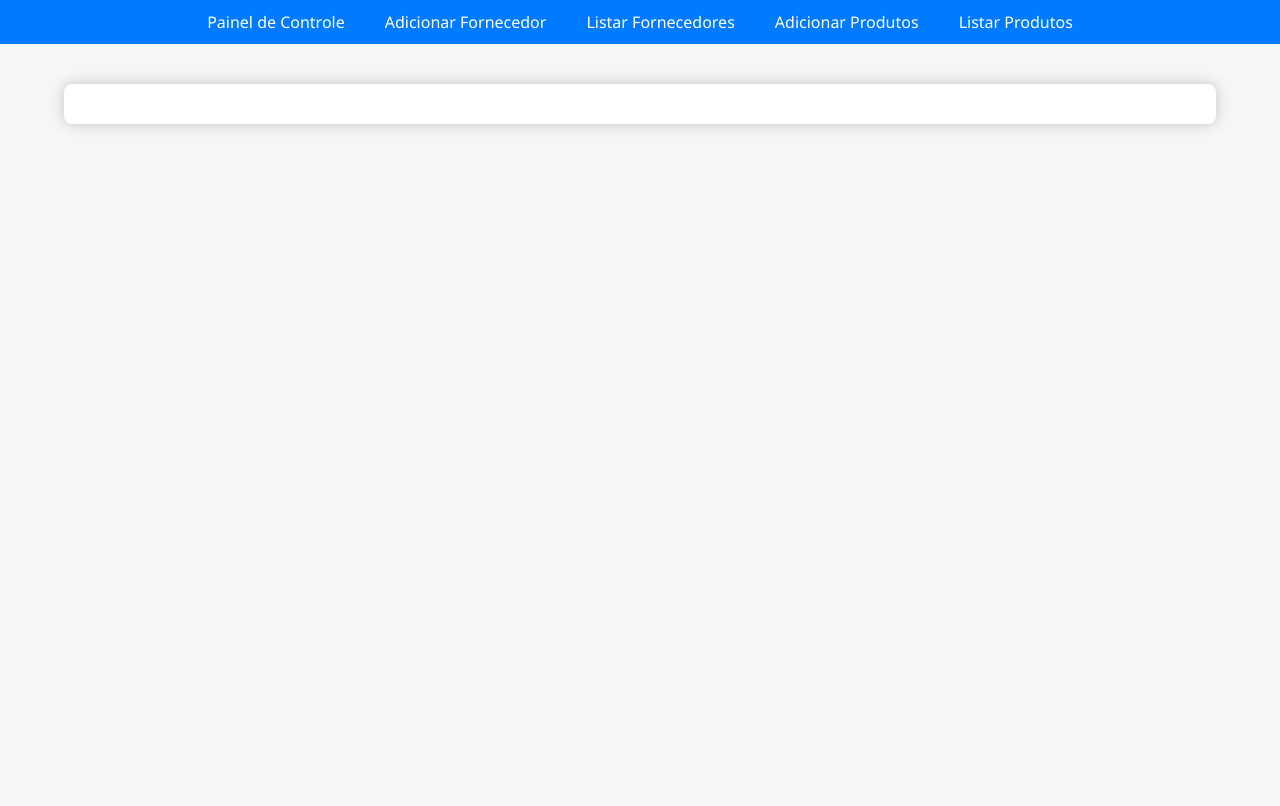
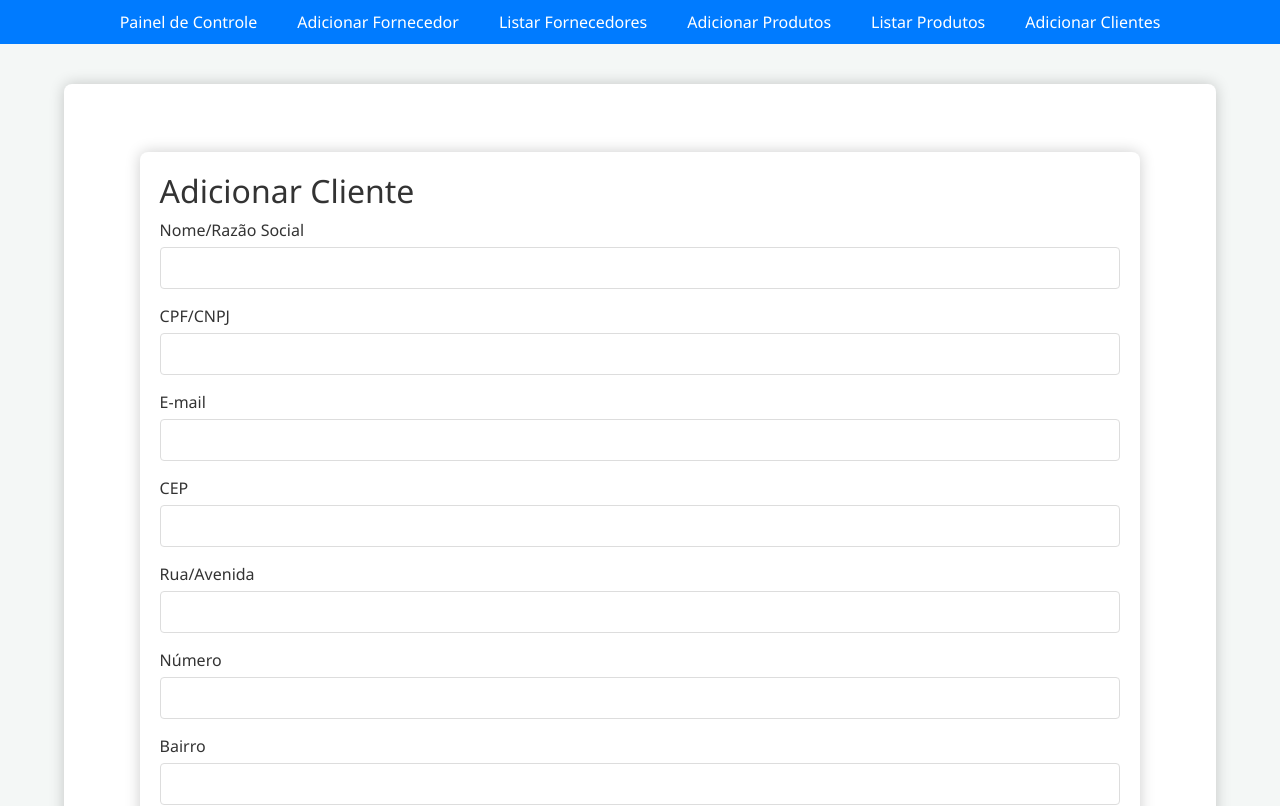
Before and after one commit to SymoneBCavalcantiC/Curso_Presencial_Programacao_Fullstack, a React (Vite) app in the folder gerenciador_de_produtos_frontend/: page /add-cliente in a window 1280 px wide. Shown: the top 806 px of the page. Built offline with nearby package versions, Linux system fonts and the light colour scheme.

Commit message:
Atualização Aula 7

```diff
--- a/gerenciador_de_produtos_frontend/data/db.json
+++ b/gerenciador_de_produtos_frontend/data/db.json
@@ -25,7 +25,6 @@
       "id": "S4unc4L"
     }
   ],
-
   "products": [
     {
       "id": 100,
@@ -64,7 +63,6 @@
       "id": 105
     }
   ],
-
   "costumers": [
     {
       "id": 1,
@@ -130,6 +128,19 @@
       "city": "Brasília",
       "state": "Distrito Federal",
       "country": "Brasil"
+    },
+    {
+      "name": "Symone Batista Cavalcanti Costa",
+      "cpf": "009.593.714-51",
+      "email": "sbcavalcantic@gmail.com",
+      "zipcode": "58038182",
+      "street": "Avenida Umbuzeiro",
+      "number": "850",
+      "neighborhood": "Manaíra",
+      "city": "João Pessoa",
+      "state": "PB",
+      "country": "Brasil",
+      "id": 6
     }
   ]
 }
--- a/gerenciador_de_produtos_frontend/src/App.jsx
+++ b/gerenciador_de_produtos_frontend/src/App.jsx
@@ -7,6 +7,7 @@ import SupplierForm from './pages/Supplier/SupplierForm';
 import './App.css'
 import ProductList from './pages/Product/ProductList';
 import ProductForm from './pages/Product/ProductForm';
+import CostumerForm from './pages/Costumer/CostumerForm';
 
 
 const App = () => {
@@ -22,6 +23,7 @@ const App = () => {
         <Route path="/add-produto" element={<ProductForm />} />
         <Route path="/listar-produtos" element={<ProductList />} />
         <Route path="/editar-produto/:id" element={<ProductForm />} />
+        <Route path="/add-cliente" element={<CostumerForm />} />
       </Routes>
       </div>
     </BrowserRouter>
--- a/gerenciador_de_produtos_frontend/src/components/Navbar.jsx
+++ b/gerenciador_de_produtos_frontend/src/components/Navbar.jsx
@@ -10,6 +10,7 @@ const Navbar = () => {
             <Link to="/listar-fornecedores">Listar Fornecedores</Link>
             <Link to="/add-produto">Adicionar Produtos</Link>
             <Link to="/listar-produtos">Listar Produtos</Link>
+            <Link to="/add-cliente">Adicionar Clientes</Link>
 
         </div>
     </nav>
--- a/gerenciador_de_produtos_frontend/src/pages/Costumer/CostumerForm.jsx
+++ b/gerenciador_de_produtos_frontend/src/pages/Costumer/CostumerForm.jsx
@@ -7,7 +7,7 @@ const CostumerForm = () => {
     const [costumer, setCostumer] = useState({name: '', cpf: '', email: '', zipcode: '', street: '', number: '', neighborhood: '', city: '', state: '', country: ''})
     const navigate = useNavigate()
     const { id } = useParams()
-    const [ceploading, setCeploading] = useState(false)
+    const [cepLoading, setCepLoading] = useState(false)
 
     useEffect(() => {
 
@@ -44,18 +44,18 @@ const CostumerForm = () => {
     function handleCepBlur(event) {
         //Vai consultar a API dos Correios
         const cep = event.target.value.replace(/\D/g, '')
-        if (cep.lenght !== 8) {
+        if (cep.length !== 8) {
             alert("CEP deve contém 8 dígitos. Redigite")
             return
         }
 
-        setCeploading(true)
+        setCepLoading(true)
 
         axios.get(`http://viacep.com.br/ws/${cep}/json/`)
         .then(response => {
             if (response.data.erro) {
                 alert("CEP não localizado")
-                setCeploading(false)
+                setCepLoading(false)
                 return
             }
 
@@ -68,12 +68,12 @@ const CostumerForm = () => {
                 country: 'Brasil'
             }))
 
-            setCeploading(false)
+            setCepLoading(false)
         })
 
         .catch(error => {
             console.log("Erro ao buscar o CEP: ", error)
-            setCeploading(false)
+            setCepLoading(false)
         })
     }
 
@@ -101,7 +101,7 @@ const CostumerForm = () => {
 
             <div className='form-group'>
                 <label htmlFor="zipcode">CEP</label>
-                <input type='text' className='form-control' id='cep' name='cep' value={costumer.zipcode} onChange={handleChange} onBlur={handleCelBlur}required />
+                <input type='text' className='form-control' id='zipcode' name='zipcode' value={costumer.zipcode} onChange={handleChange} onBlur={handleCepBlur}required />
                 {cepLoading && <p>Buscando CEP...</p>}
             </div>
 
```
